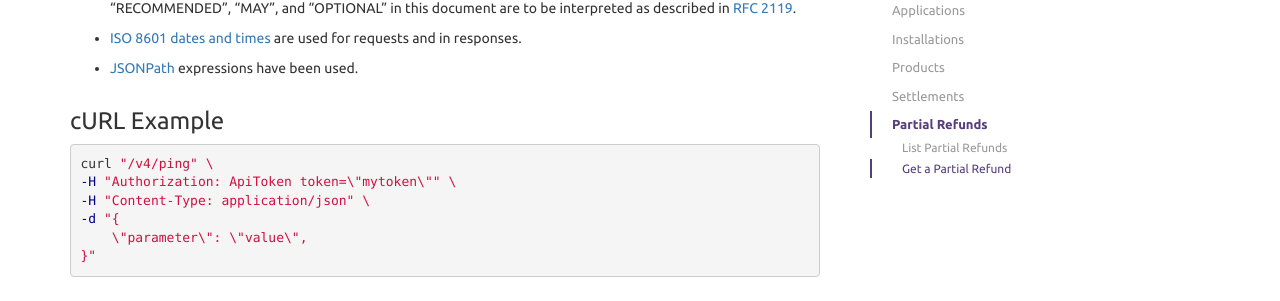
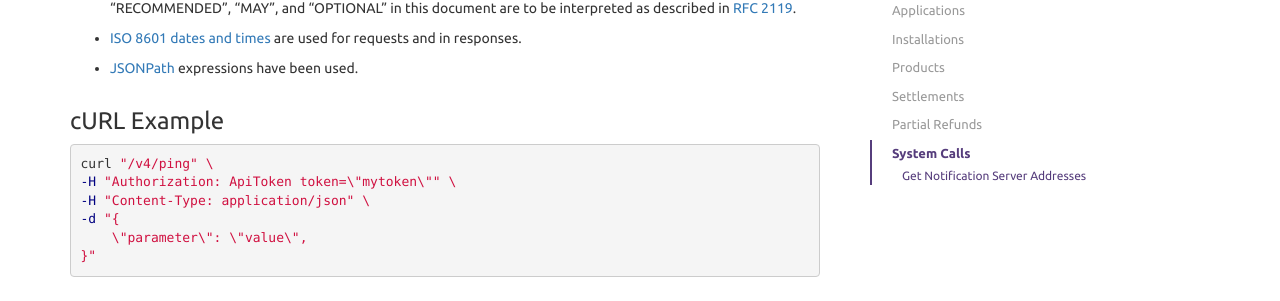
Before and after one commit to PayBreak/retailer-integration-guide, a Jekyll site: the page built from api/index.md, in a window 1280 px wide. Shown: the part 335-636 px from the top of the page. Built offline with Jekyll 4.4.1, drawn with Linux system fonts in a browser that asks for light colours; nearby versions of some CDN libraries; Markdown is read by kramdown in place of the engine named in the settings; our own code applies the rules of GitHub Pages for plain Markdown files.

Commit message:
Table Of Contents

```diff
--- a/_includes/v4/toc.html
+++ b/_includes/v4/toc.html
@@ -83,4 +83,9 @@
             <li><a href="#get-a-partial-refund">Get a Partial Refund</a></li>
         </ul>
     </li>
+    <li><a href="#system-calls">System Calls</a>
+        <ul class="nav nav-stacked">
+            <li><a href="#retrieving-notification-server-addresses">Get Notification Server Addresses</a></li>
+        </ul>
+    </li>
 </ul>
```
